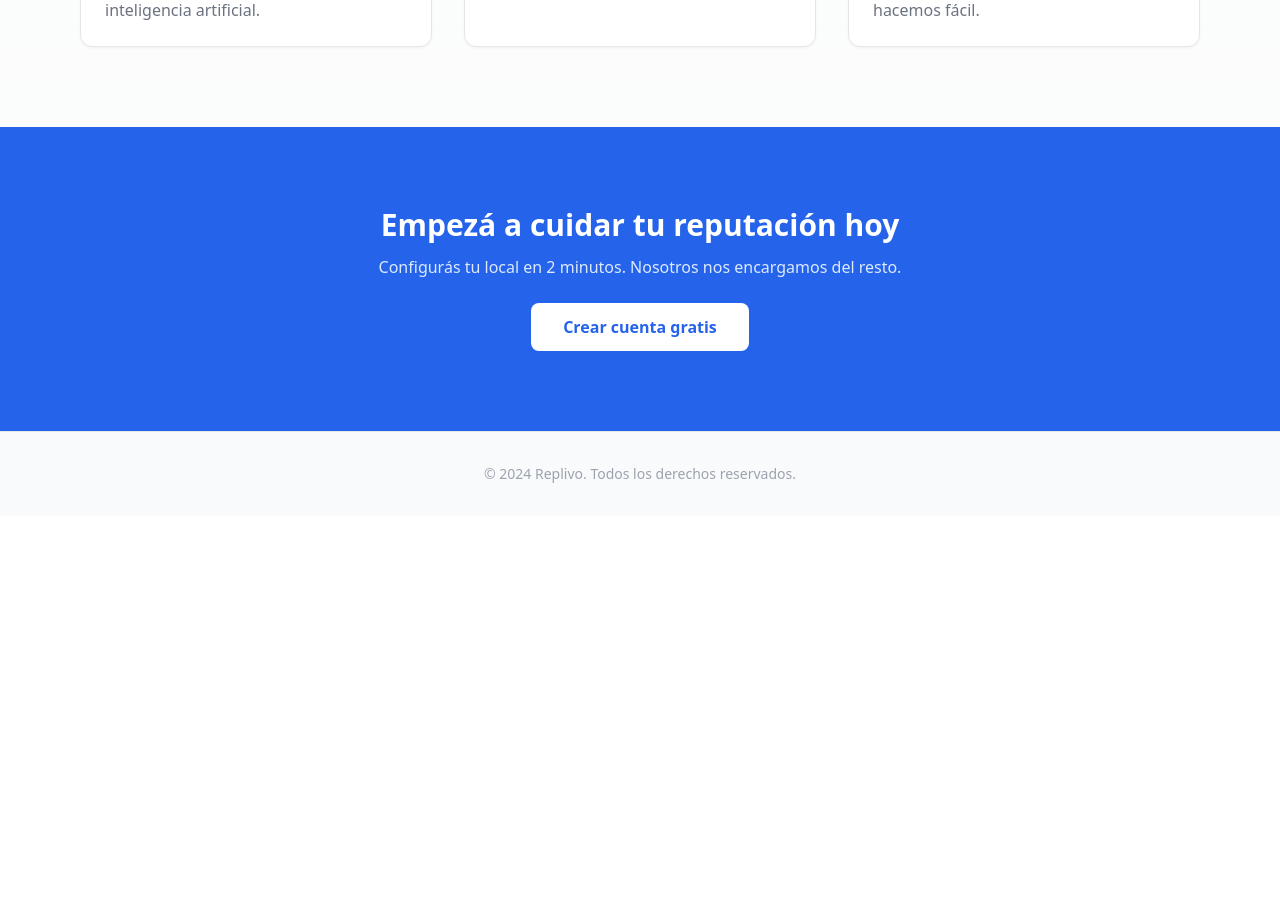
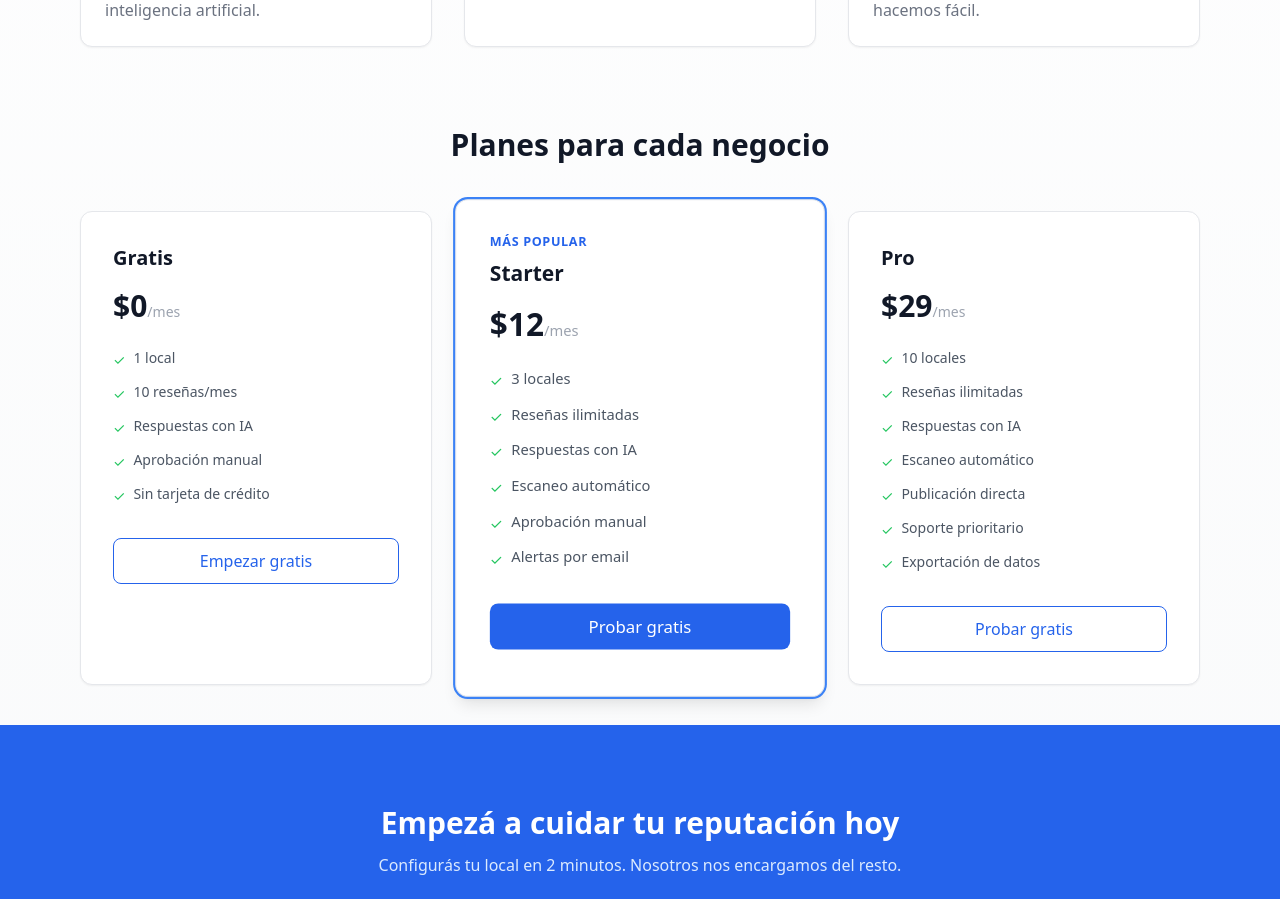
Before and after one commit to nodoetico/review-responder, a Next.js app: page / in a window 1280 px wide. Shown: the part 800-1699 px from the top of the page. Before the commit the page ends 1316 px from the top, so only its background shows below. Built offline with nearby package versions, Linux system fonts and the light colour scheme.

Commit message:
feat: pricing section with 3 plans

```diff
--- a/src/app/page.tsx
+++ b/src/app/page.tsx
@@ -54,6 +54,39 @@ export default function LandingPage() {
           ))}
         </section>
 
+        {/* Planes */}
+        <section className="max-w-6xl mx-auto px-4 pb-10">
+          <h2 className="text-3xl font-bold text-center text-gray-900 mb-12">Planes para cada negocio</h2>
+          <div className="grid md:grid-cols-3 gap-8">
+            {planes.map((p) => (
+              <div key={p.nombre} className={`bg-white p-8 rounded-xl border ${p.destacado ? "ring-2 ring-primary-500 shadow-lg scale-105" : "shadow-sm"}`}>
+                {p.destacado && <p className="text-xs font-semibold text-primary-600 uppercase tracking-wider mb-2">Más popular</p>}
+                <h3 className="text-xl font-bold text-gray-900">{p.nombre}</h3>
+                <p className="text-3xl font-bold text-gray-900 mt-4">
+                  ${p.precio}<span className="text-sm font-normal text-gray-400">/mes</span>
+                </p>
+                <ul className="mt-6 space-y-3">
+                  {p.caracteristicas.map((c) => (
+                    <li key={c} className="text-sm text-gray-600 flex items-start gap-2">
+                      <span className="text-green-500 mt-0.5">✓</span> {c}
+                    </li>
+                  ))}
+                </ul>
+                <Link
+                  href={p.ctaLink}
+                  className={`block text-center mt-8 py-2.5 rounded-lg font-medium transition ${
+                    p.destacado
+                      ? "bg-primary-600 text-white hover:bg-primary-700"
+                      : "border border-primary-600 text-primary-600 hover:bg-primary-50"
+                  }`}
+                >
+                  {p.cta}
+                </Link>
+              </div>
+            ))}
+          </div>
+        </section>
+
         <section className="bg-primary-600 text-white py-20 text-center">
           <h2 className="text-3xl font-bold">Empezá a cuidar tu reputación hoy</h2>
           <p className="text-primary-100 mt-3 max-w-xl mx-auto">
@@ -80,3 +113,51 @@ const beneficios = [
   { icono: "✅", titulo: "Aprobás antes de publicar", descripcion: "Te avisamos por email. Aprobás, editás o descartás cada respuesta." },
   { icono: "📈", titulo: "Mejor reputación online", descripcion: "Los negocios que responden reseñas tienen 30% más clientes. Nosotros lo hacemos fácil." },
 ]
+
+const planes = [
+  {
+    nombre: "Gratis",
+    precio: 0,
+    destacado: false,
+    caracteristicas: [
+      "1 local",
+      "10 reseñas/mes",
+      "Respuestas con IA",
+      "Aprobación manual",
+      "Sin tarjeta de crédito",
+    ],
+    cta: "Empezar gratis",
+    ctaLink: "/registro",
+  },
+  {
+    nombre: "Starter",
+    precio: 12,
+    destacado: true,
+    caracteristicas: [
+      "3 locales",
+      "Reseñas ilimitadas",
+      "Respuestas con IA",
+      "Escaneo automático",
+      "Aprobación manual",
+      "Alertas por email",
+    ],
+    cta: "Probar gratis",
+    ctaLink: "/registro",
+  },
+  {
+    nombre: "Pro",
+    precio: 29,
+    destacado: false,
+    caracteristicas: [
+      "10 locales",
+      "Reseñas ilimitadas",
+      "Respuestas con IA",
+      "Escaneo automático",
+      "Publicación directa",
+      "Soporte prioritario",
+      "Exportación de datos",
+    ],
+    cta: "Probar gratis",
+    ctaLink: "/registro",
+  },
+]
```
